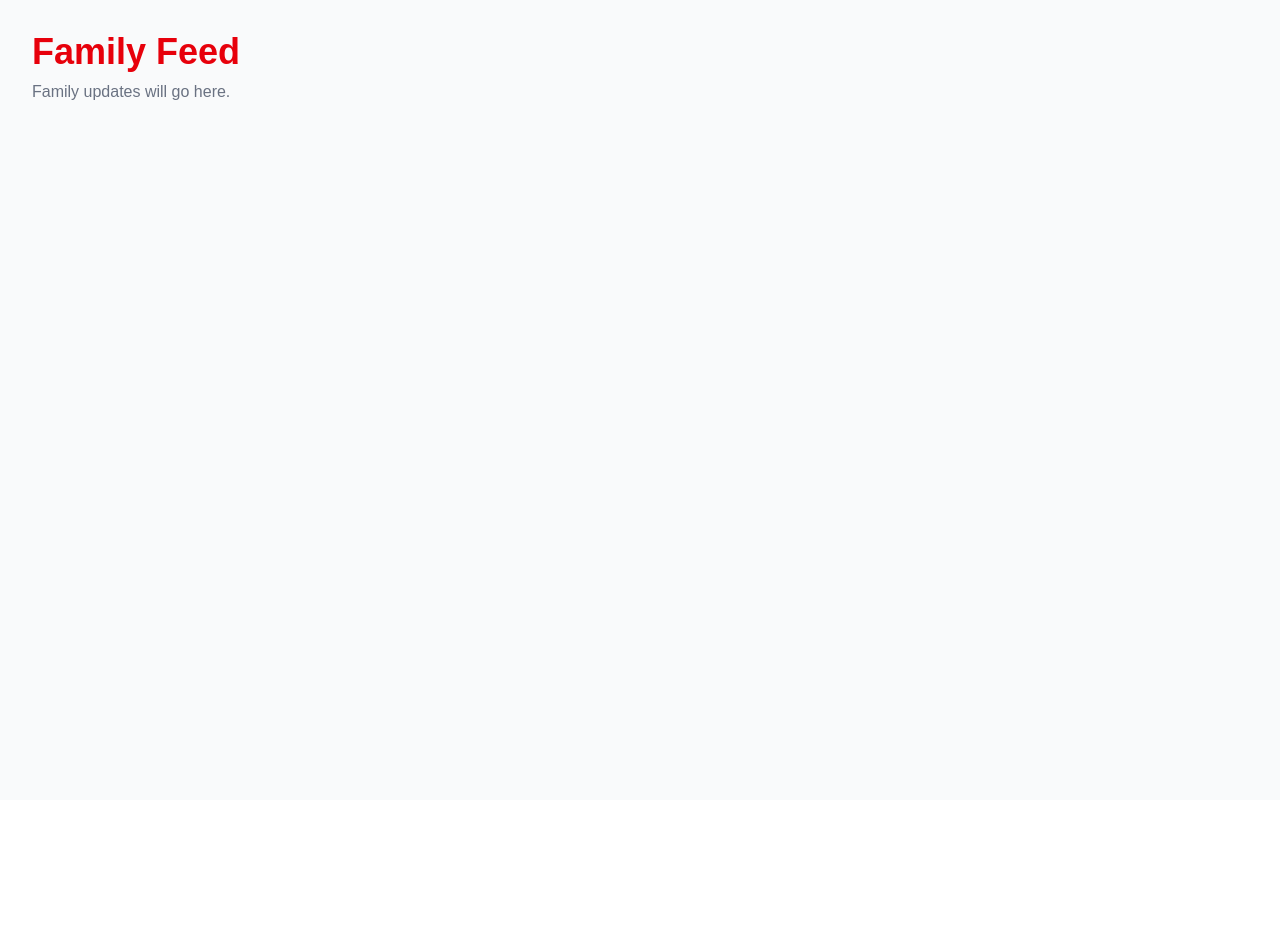
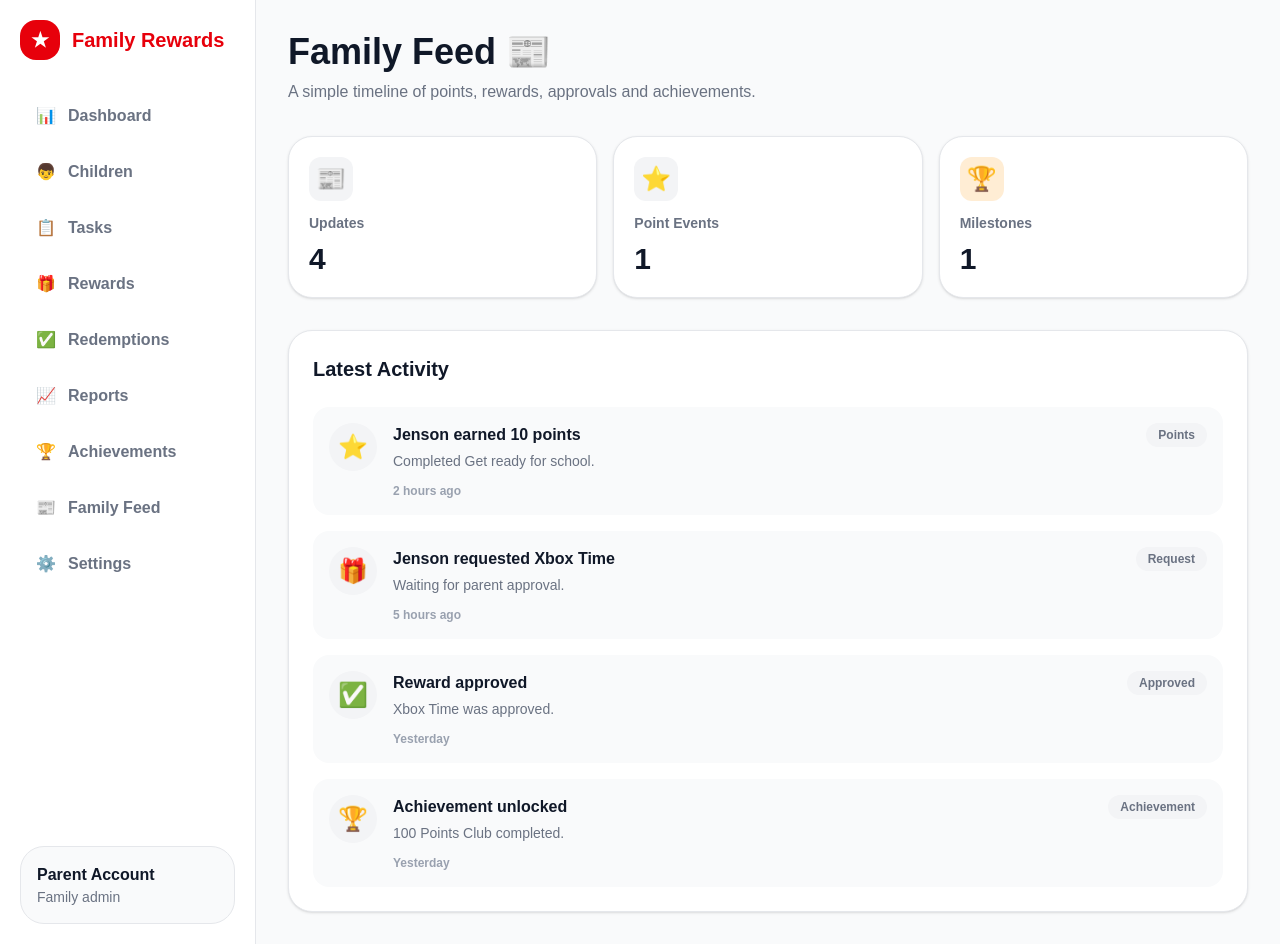
Before and after one commit to imdavidj13-droid/family-rewards-platform, a Next.js app: page /family-feed in a window 1280 px wide. Before the commit the page ends 800 px from the top, so only its background shows below. Built offline with nearby package versions, Linux system fonts and the light colour scheme.

Commit message:
Add family feed page design

```diff
--- a/app/family-feed/page.tsx
+++ b/app/family-feed/page.tsx
@@ -1,9 +1,129 @@
-// app/family-feed/page.tsx
+import Sidebar from "@/components/Sidebar";
+
+const feedItems = [
+  {
+    icon: "⭐",
+    title: "Jenson earned 10 points",
+    description: "Completed Get ready for school.",
+    time: "2 hours ago",
+    type: "Points",
+  },
+  {
+    icon: "🎁",
+    title: "Jenson requested Xbox Time",
+    description: "Waiting for parent approval.",
+    time: "5 hours ago",
+    type: "Request",
+  },
+  {
+    icon: "✅",
+    title: "Reward approved",
+    description: "Xbox Time was approved.",
+    time: "Yesterday",
+    type: "Approved",
+  },
+  {
+    icon: "🏆",
+    title: "Achievement unlocked",
+    description: "100 Points Club completed.",
+    time: "Yesterday",
+    type: "Achievement",
+  },
+];
+
 export default function FamilyFeedPage() {
   return (
-    <main className="min-h-screen bg-gray-50 p-8 text-gray-900">
-      <h1 className="text-4xl font-black text-red-600">Family Feed</h1>
-      <p className="mt-2 text-gray-500">Family updates will go here.</p>
+    <main className="min-h-screen bg-[#F9FAFB] text-gray-900">
+      <div className="flex min-h-screen">
+        <Sidebar />
+
+        <section className="flex-1 p-6 md:p-8">
+          <div className="mb-8">
+            <h1 className="text-3xl font-black md:text-4xl">
+              Family Feed 📰
+            </h1>
+
+            <p className="mt-2 text-gray-500">
+              A simple timeline of points, rewards, approvals and achievements.
+            </p>
+          </div>
+
+          <div className="mb-8 grid gap-4 md:grid-cols-3">
+            <StatCard icon="📰" label="Updates" value={feedItems.length} />
+            <StatCard icon="⭐" label="Point Events" value={1} />
+            <StatCard icon="🏆" label="Milestones" value={1} orange />
+          </div>
+
+          <div className="rounded-3xl border border-gray-200 bg-white p-6 shadow-sm">
+            <h2 className="mb-6 text-xl font-black text-gray-900">
+              Latest Activity
+            </h2>
+
+            <div className="space-y-4">
+              {feedItems.map((item) => (
+                <div
+                  key={item.title}
+                  className="flex gap-4 rounded-2xl bg-gray-50 p-4"
+                >
+                  <div className="flex h-12 w-12 shrink-0 items-center justify-center rounded-full bg-gray-100 text-2xl">
+                    {item.icon}
+                  </div>
+
+                  <div className="flex-1">
+                    <div className="flex flex-col justify-between gap-2 md:flex-row md:items-start">
+                      <div>
+                        <h3 className="font-black text-gray-900">
+                          {item.title}
+                        </h3>
+
+                        <p className="mt-1 text-sm text-gray-500">
+                          {item.description}
+                        </p>
+                      </div>
+
+                      <span className="w-fit rounded-full bg-gray-100 px-3 py-1 text-xs font-black text-gray-500">
+                        {item.type}
+                      </span>
+                    </div>
+
+                    <p className="mt-3 text-xs font-bold text-gray-400">
+                      {item.time}
+                    </p>
+                  </div>
+                </div>
+              ))}
+            </div>
+          </div>
+        </section>
+      </div>
     </main>
   );
 }
+
+function StatCard({
+  icon,
+  label,
+  value,
+  orange = false,
+}: {
+  icon: string;
+  label: string;
+  value: number;
+  orange?: boolean;
+}) {
+  return (
+    <div className="rounded-3xl border border-gray-200 bg-white p-5 shadow-sm">
+      <div
+        className={`mb-3 flex h-11 w-11 items-center justify-center rounded-xl text-2xl ${
+          orange ? "bg-orange-100" : "bg-gray-100"
+        }`}
+      >
+        {icon}
+      </div>
+
+      <p className="text-sm font-bold text-gray-500">{label}</p>
+
+      <h2 className="mt-2 text-3xl font-black text-gray-900">{value}</h2>
+    </div>
+  );
+}
```
